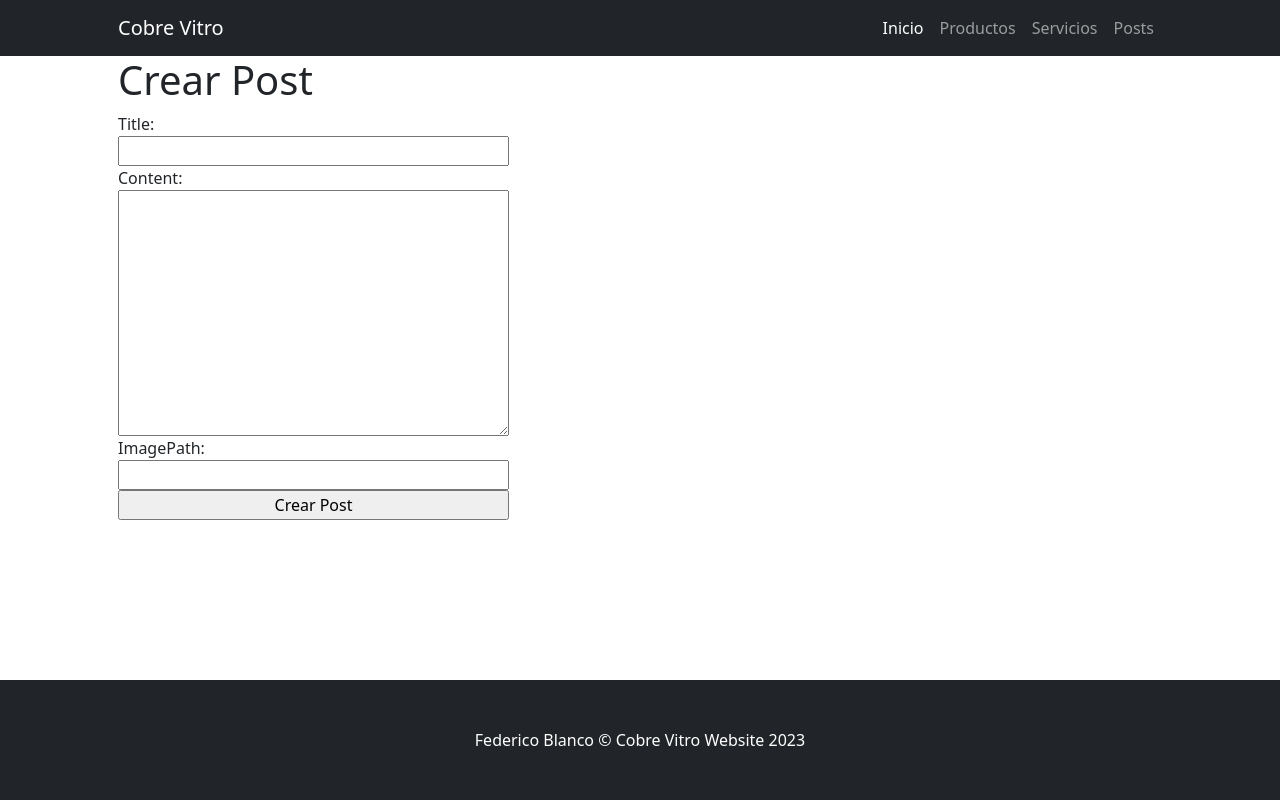
After one commit to fede-blanco/Entregables-Python-Coderhouse-40445-FedericoBlanco, a Django app: page /post/create-post/ in a window 1280 px wide. The commit adds this page. Run offline with Django 4.2, Linux system fonts and the light colour scheme; some libraries are stand-ins or nearby versions.

Commit message:
Se agregan los formularios "post, product, service" y las diferentes vistas para los mismos.

```diff
--- a/Tercera-Pre-entrega-FedericoBlanco/project/apps/home/templates/home/base.html
+++ b/Tercera-Pre-entrega-FedericoBlanco/project/apps/home/templates/home/base.html
@@ -13,21 +13,20 @@
         <!-- Core theme CSS (includes Bootstrap)-->
         <link href="{% static 'home/css/styles.css' %}" rel="stylesheet" />
     </head>
-    <body>
+    <body style="min-height: 100vh; display: flex; flex-direction: column;justify-content: space-between;">
 
-        {% include 'home/navbar.html' %}
+        <!-- Navbar -->
+            {% include 'home/navbar.html' %}
 
         <!-- Page Content-->
-        <div class="container px-4 px-lg-5">
-
+        <div class="container px-4 px-lg-5" style="flex-grow: 1; position: relative;">
         {% block content %}
 
         {% endblock content %}
-
         </div>
 
         <!-- Footer-->
-        {% include 'home/footer.html' %}
+            {% include 'home/footer.html' %}
         <!-- Bootstrap core JS-->
         <script src="https://cdn.jsdelivr.net/npm/bootstrap@5.2.3/dist/js/bootstrap.bundle.min.js"></script>
         <!-- Core theme JS-->
--- a/Tercera-Pre-entrega-FedericoBlanco/project/apps/home/templates/home/navbar.html
+++ b/Tercera-Pre-entrega-FedericoBlanco/project/apps/home/templates/home/navbar.html
@@ -5,10 +5,10 @@
         <button class="navbar-toggler" type="button" data-bs-toggle="collapse" data-bs-target="#navbarSupportedContent" aria-controls="navbarSupportedContent" aria-expanded="false" aria-label="Toggle navigation"><span class="navbar-toggler-icon"></span></button>
         <div class="collapse navbar-collapse" id="navbarSupportedContent">
             <ul class="navbar-nav ms-auto mb-2 mb-lg-0">
-                <li class="nav-item"><a class="nav-link active" aria-current="page" href="#!">Inicio</a></li>
-                <li class="nav-item"><a class="nav-link" href="#!">Productos</a></li>
-                <li class="nav-item"><a class="nav-link" href="#!">Servicios</a></li>
-                <li class="nav-item"><a class="nav-link" href="#!">Posts</a></li>
+                <li class="nav-item"><a class="nav-link active" aria-current="page" href="{% url 'home:index' %}">Inicio</a></li>
+                <li class="nav-item"><a class="nav-link" href="{% url 'product:index' %}">Productos</a></li>
+                <li class="nav-item"><a class="nav-link" href="{% url 'service:index' %}">Servicios</a></li>
+                <li class="nav-item"><a class="nav-link" href="{% url 'post:index' %}">Posts</a></li>
             </ul>
         </div>
     </div>
--- /dev/null
+++ b/Tercera-Pre-entrega-FedericoBlanco/project/apps/post/forms.py
@@ -0,0 +1,11 @@
+from django import forms
+
+from . import models
+
+
+# ModelForm --> Formulario que se basa en modelos. no es tan personalizable como otras formas de formularios
+# model= --> Indique da que modelo se hará# "__all__" --> Indica que nos raiga todos los fields de los elementos. Otra opcion seria nombrarlos uno por uno ["name", "price"] solo los que querramos que incluya
+class PostForm(forms.ModelForm):
+    class Meta:
+        model = models.Post
+        fields = "__all__"
--- /dev/null
+++ b/Tercera-Pre-entrega-FedericoBlanco/project/apps/post/templates/post/create-post.html
@@ -0,0 +1,11 @@
+{% extends 'home/base.html' %}
+
+
+{% block content %}
+    <h1>Crear Post</h1>
+    <form action="" method="post" style="display: flex; flex-direction: column; width:fit-content;">
+        {% csrf_token %}
+        {{form}}
+        <input type="submit" value="Crear Post">
+    </form>
+{% endblock content %}
--- a/Tercera-Pre-entrega-FedericoBlanco/project/apps/post/templates/post/index.html
+++ b/Tercera-Pre-entrega-FedericoBlanco/project/apps/post/templates/post/index.html
@@ -2,4 +2,6 @@
 
 {% block content %}
     <h1>Post</h1>
+    <!-- Post content -->
+    <a href="{% url 'post:create-post' %}" style="position: absolute; bottom: 0px;">Ir al formulario de "Productos"</a>
 {% endblock content %}
--- a/Tercera-Pre-entrega-FedericoBlanco/project/apps/post/urls.py
+++ b/Tercera-Pre-entrega-FedericoBlanco/project/apps/post/urls.py
@@ -5,5 +5,6 @@ from . import views
 
 urlpatterns = [
     path("", views.index, name="index"),
+    path("create-post/", views.create_post, name="create-post"),
 ]
 urlpatterns += staticfiles_urlpatterns()
--- a/Tercera-Pre-entrega-FedericoBlanco/project/apps/post/views.py
+++ b/Tercera-Pre-entrega-FedericoBlanco/project/apps/post/views.py
@@ -1,8 +1,21 @@
 from django.shortcuts import render
 from django.http import HttpRequest, HttpResponse
+from . import forms
 
 # Create your views here.
 
 
 def index(request: HttpRequest) -> HttpResponse:
     return render(request, "post/index.html")
+
+
+def create_post(request):
+    if request.method == "POST":
+        form = forms.PostForm(request.POST)
+        if form.is_valid():
+            form.save()
+            return redirect("post:index")
+
+    form = forms.PostForm()
+    context = {"form": form}
+    return render(request, "post/create-post.html", context)
--- a/Tercera-Pre-entrega-FedericoBlanco/project/apps/product/templates/product/index.html
+++ b/Tercera-Pre-entrega-FedericoBlanco/project/apps/product/templates/product/index.html
@@ -2,4 +2,5 @@
 
 {% block content %}
     <h1>Producto</h1>
+    <a href="{% url 'product:create-product' %}" style="position: absolute; bottom: 0px;">Ir al formulario de "Productos"</a>
 {% endblock content %}
--- a/Tercera-Pre-entrega-FedericoBlanco/project/apps/product/urls.py
+++ b/Tercera-Pre-entrega-FedericoBlanco/project/apps/product/urls.py
@@ -5,5 +5,6 @@ from . import views
 
 urlpatterns = [
     path("", views.index, name="index"),
+    path("create-product", views.create_product, name="create-product"),
 ]
 urlpatterns += staticfiles_urlpatterns()
--- a/Tercera-Pre-entrega-FedericoBlanco/project/apps/service/templates/service/index.html
+++ b/Tercera-Pre-entrega-FedericoBlanco/project/apps/service/templates/service/index.html
@@ -2,4 +2,5 @@
 
 {% block content %}
     <h1>Service</h1>
+    <a href="{% url 'service:create-service' %}" style="position: absolute; bottom: 0px;">Ir al formulario de "Servicios"</a>
 {% endblock content %}
--- a/Tercera-Pre-entrega-FedericoBlanco/project/apps/service/urls.py
+++ b/Tercera-Pre-entrega-FedericoBlanco/project/apps/service/urls.py
@@ -5,5 +5,6 @@ from . import views
 
 urlpatterns = [
     path("", views.index, name="index"),
+    path("create-service", views.create_service, name="create-service"),
 ]
 urlpatterns += staticfiles_urlpatterns()
--- /dev/null
+++ b/Tercera-Pre-entrega-FedericoBlanco/requirements.txt
@@ -0,0 +1,4 @@
+asgiref==3.7.1
+Django==4.2.1
+sqlparse==0.4.4
+tzdata==2023.3
```
Also changed, not shown: Tercera-Pre-entrega-FedericoBlanco/project/apps/product/forms.py (added, +11 -0 lines), Tercera-Pre-entrega-FedericoBlanco/project/apps/product/templates/product/create-product.html (added, +11 -0 lines), Tercera-Pre-entrega-FedericoBlanco/project/apps/product/views.py (+13 -0 lines), Tercera-Pre-entrega-FedericoBlanco/project/apps/service/forms.py (added, +9 -0 lines), Tercera-Pre-entrega-FedericoBlanco/project/apps/service/templates/service/create-service.html (added, +11 -0 lines), Tercera-Pre-entrega-FedericoBlanco/project/apps/service/views.py (+13 -0 lines), Tercera-Pre-entrega-FedericoBlanco/README.md (added).
